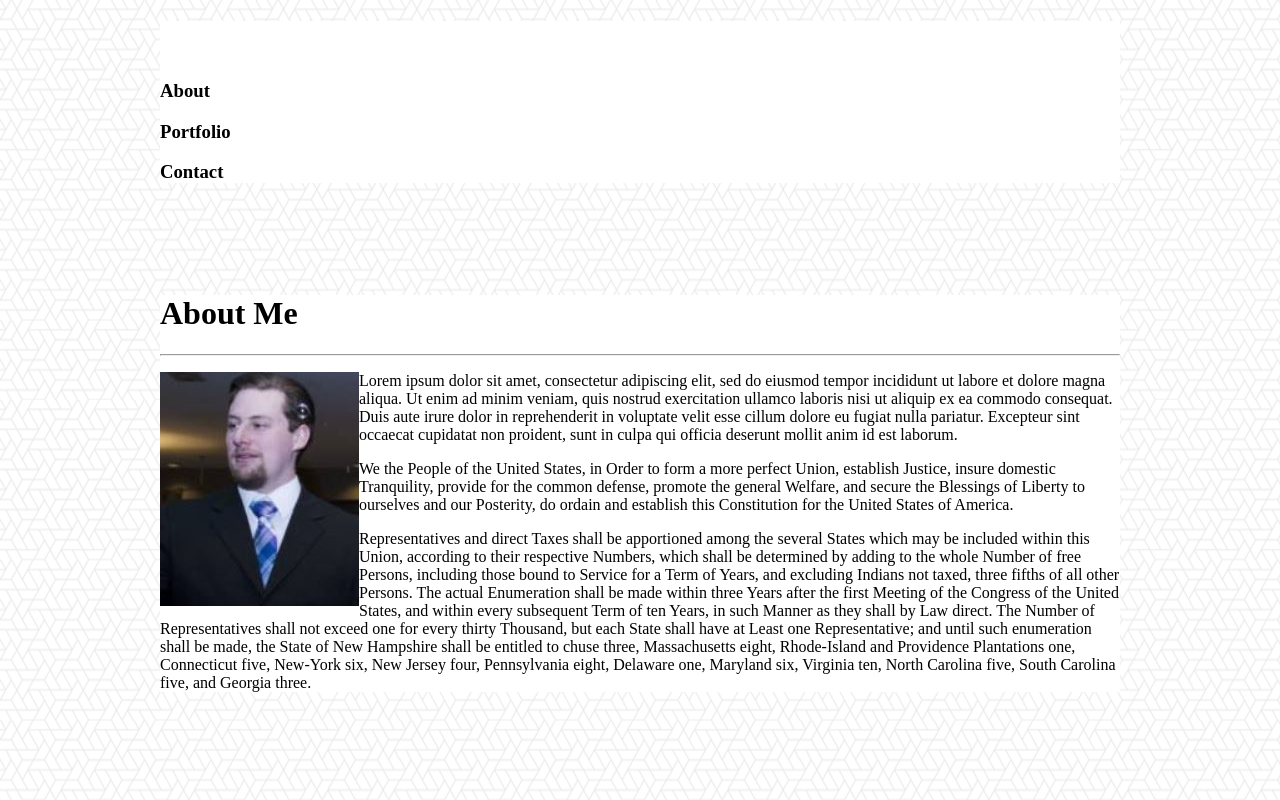
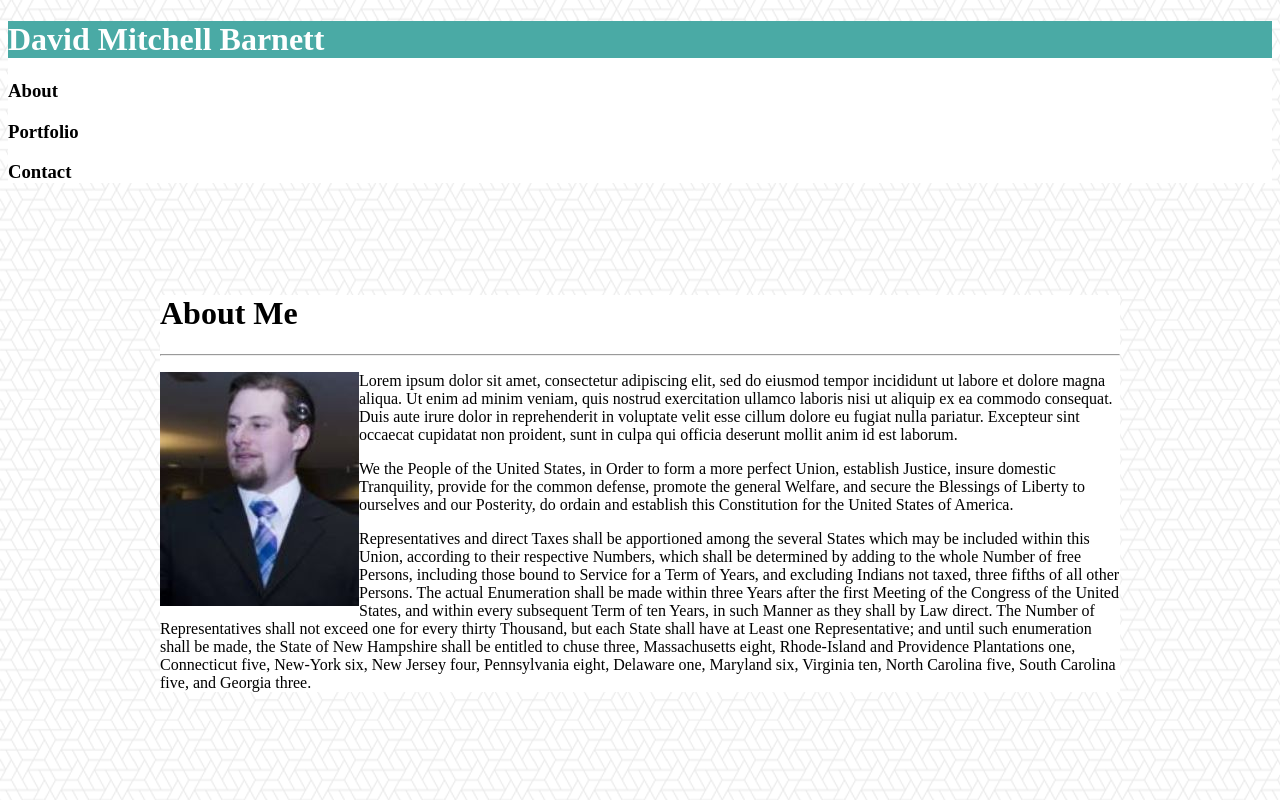
Before and after one commit to DMBarnett/Basic-Portfolio, a plain HTML site: page index.html in a window 1280 px wide. Drawn offline with Linux system fonts and the light colour scheme.

Commit message:
navbar work

```diff
--- a/assets/css/style.css
+++ b/assets/css/style.css
@@ -18,7 +18,6 @@ a {
 #leftName {
     background-color: #4aaaa5;
     color: white;
-    display: inline;
 }
 .clearFix::after {
     content: "";
@@ -29,6 +28,7 @@ a {
 
 .navbar {
     background-color: white;
+    margin-top: 0px;
 }
 
 .contentBox{
--- a/index.html
+++ b/index.html
@@ -9,7 +9,6 @@
     <link rel="stylesheet" type="text/css" href="assets/css/style.css">
 </head>
 <body>
-    <div class="contentBox">
     <div class="navbar">
         <div id="leftName">
             <h1>David Mitchell Barnett</h1>
@@ -35,6 +34,7 @@
     <br>
     <br>
     <br>
+    <div class="contentBox">
         <div id="bodyText">
             <div id="aboutMe">
                 <h1>About Me</h1>
```
Lines whose indentation alone changed are shown as unchanged.
